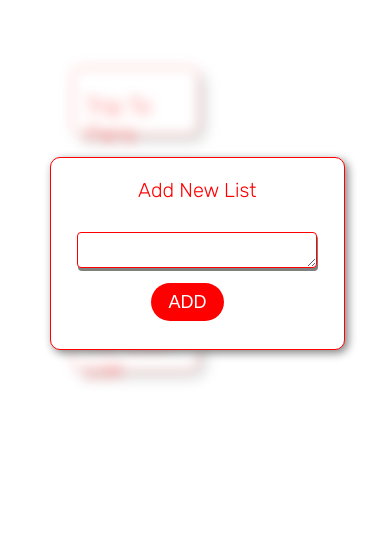
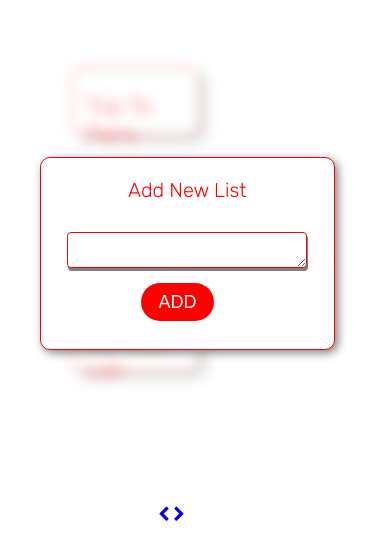
Before and after one commit to SimranMundada/TodoMobApp, a plain HTML site: page Addlistview.html in a window 390 px wide. Shown: the part 113-672 px from the top of the page. Drawn offline with Linux system fonts and the light colour scheme.

Commit message:
second commit

```diff
--- a/Addlistview.css
+++ b/Addlistview.css
@@ -10,6 +10,9 @@ body{
     align-content: center;
     margin: 20px;
     width: 80%;
+}
+.next{
+    margin-left: 700px;
 }
 .inner-container{
     width: 170px;
@@ -143,6 +146,10 @@ h5{
 
 @media(max-width:600px)
 {
+    .next{
+      margin-top: -55px;
+      margin-left: 150px;
+    }
     .addlist-format{
         display: none;
     }
@@ -188,7 +195,7 @@ h5{
     .pop-up{
         height: 49vw;
         width:75%;
-        left:50px;
+        left:40px;
             }
     .pop-upbar{
         margin-top: 10px;
--- a/Addlistview.html
+++ b/Addlistview.html
@@ -8,6 +8,7 @@
     <link rel="preconnect" href="https://fonts.googleapis.com">
     <link rel="preconnect" href="https://fonts.gstatic.com" crossorigin>
     <link href="https://fonts.googleapis.com/css2?family=Roboto:wght@100&family=Rubik:wght@300&display=swap" rel="stylesheet">
+    <link rel="stylesheet" href="https://cdnjs.cloudflare.com/ajax/libs/font-awesome/4.7.0/css/font-awesome.min.css">
     <link rel="stylesheet" href="./Addlistview.css">
     <title>Todo List</title>
 </head>
@@ -54,6 +55,11 @@
     <center><textarea class="pop-upbar"> </textarea> </center>
 
 <button class="pop-upbutton">ADD</button>
+
+</div>
+<div class="next">
+    <a href="./listview.html" ><i class="fa fa-chevron-left" aria-hidden="false"></i></a>
+    <a href="./Addnewitem.html" ><i class="fa fa-chevron-right" aria-hidden="false"></i></a>
 </div>
 </body>
 </html>
--- a/home.css
+++ b/home.css
@@ -1,6 +1,11 @@
 body{
     font-family: 'Roboto', sans-serif;
     font-family: 'Rubik', sans-serif;
+}
+.next{
+    position: relative;
+    padding-top: 80px;
+    left: 550px;
 }
 .outer-container{
     display: flex;
@@ -104,6 +109,10 @@ h5{
 
 @media(max-width:600px)
 {
+    .next{
+        position: absolute;
+        left: 150px;
+    }
     .addlist-format{
         display: none;
     }
--- a/listview.css
+++ b/listview.css
@@ -2,6 +2,10 @@ body{
 
     font-family: 'Roboto', sans-serif;
     font-family: 'Rubik', sans-serif;
+}
+.next{
+    padding-top: 50px;
+    margin-left: 700px;
 }
 .upper-container{
     position: relative;
@@ -124,6 +128,12 @@ h1:after {
 
     }
 
+    .next{
+        padding-top: 100px;
+       margin-left: 290px;
+       font-size: 30px;
+    }
+
     .card1{
 
         border:1.5px solid red;
```
Also changed, not shown: index.html (+4 -1 lines), listview.html (+5 -0 lines), 1 other file.
